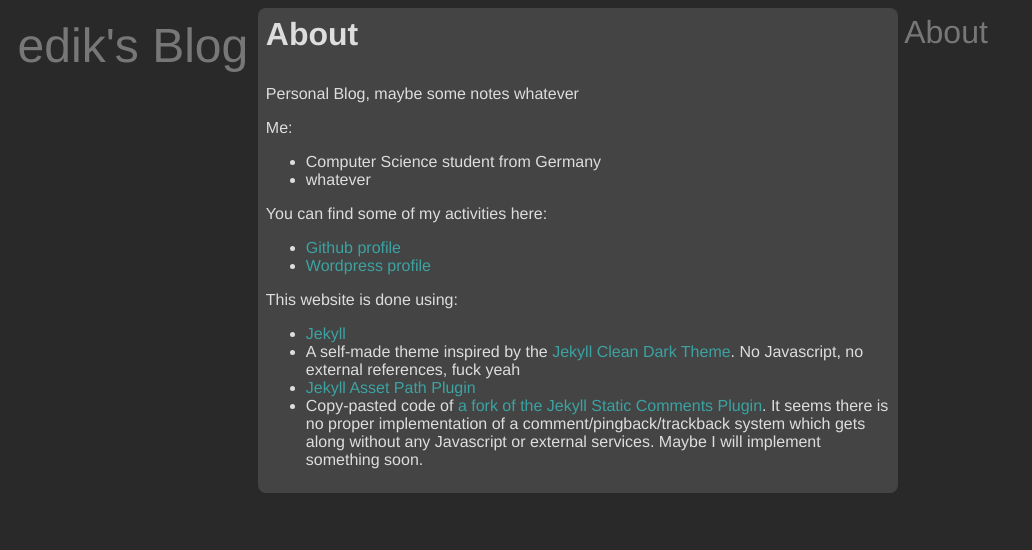
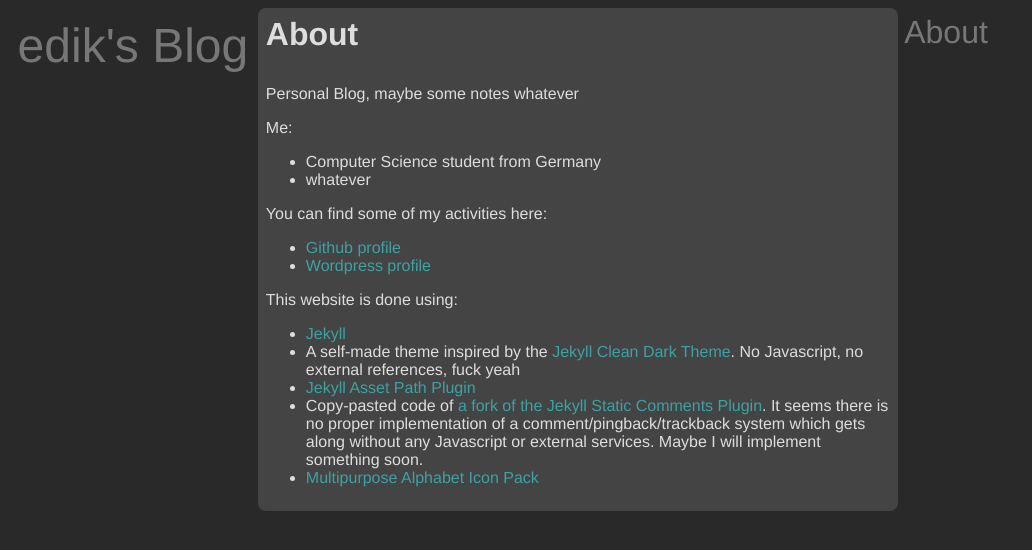
Before and after one commit to 3dik/edikch, a Jekyll site: the page built from about.md, in a window 1280 px wide. Shown: the top 550 px of the page, without its empty margins (0-1032 px from the left). Built offline with Jekyll 4.4.1, drawn with Linux system fonts in a browser that asks for light colours.

Commit message:
favicon added

```diff
--- a/_includes/head.html
+++ b/_includes/head.html
@@ -9,4 +9,5 @@
   <link rel="stylesheet" href="{{ "/css/main.css" | prepend: site.baseurl }}">
   <link rel="canonical" href="{{ page.url | replace:'index.html','' | prepend: site.baseurl | prepend: site.url }}">
   <link rel="alternate" type="application/rss+xml" title="{{ site.title }}" href="/feed.xml">
+  <link rel="favicon icon" type="image/x-icon" href="/favicon.ico" />
 </head>
--- a/about.md
+++ b/about.md
@@ -20,3 +20,4 @@
 * A self-made theme inspired by the [Jekyll Clean Dark Theme](https://github.com/streetturtle/jekyll-clean-dark). No Javascript, no external references, fuck yeah
 * [Jekyll Asset Path Plugin](https://github.com/samrayner/jekyll-asset-path-plugin)
 * Copy-pasted code of [a fork of the Jekyll Static Comments Plugin](https://github.com/mnot/jekyll-static-comments/tree/patch-1). It seems there is no proper implementation of a comment/pingback/trackback system which gets along without any Javascript or external services. Maybe I will implement something soon.
+* [Multipurpose Alphabet Icon Pack](https://hydrattz.deviantart.com/art/Multipurpose-Alphabet-Icons-107757957)
```
Also changed, not shown: favicon.ico (added).
